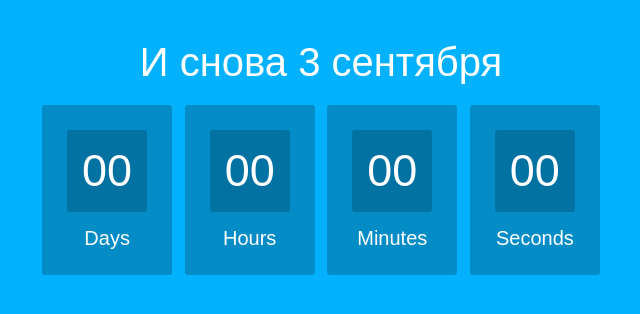
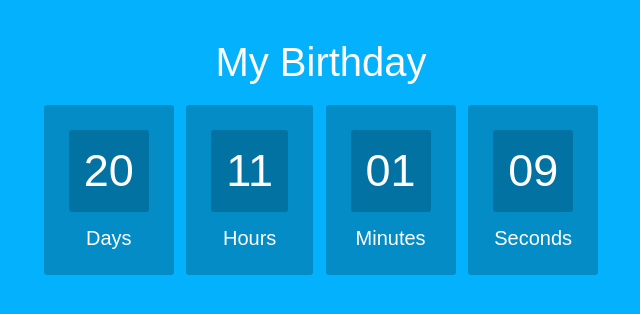
Before and after one commit to YuKcoder/goit-js-hw-11-timer, a plain HTML site: page index.html in a window 1280 px wide. Shown: the whole page, without its empty margins (319-959 px from the left). Drawn offline with Linux system fonts and the light colour scheme.

Commit message:
Adds new date

```diff
--- a/index.html
+++ b/index.html
@@ -8,7 +8,7 @@
     <link rel="stylesheet" href="./css/style.css" />
   </head>
   <body>
-    <h1 class="title">И снова 3 сентября</h1>
+    <h1 class="title">My Birthday</h1>
     <div class="timer" id="timer-1">
       <div class="field">
         <span class="value" data-value="days">00</span>
--- a/timer.js
+++ b/timer.js
@@ -44,7 +44,7 @@ class CountdownTimer {
 
 const timer = new CountdownTimer({
     selector: '#timer-1',
-    targetDate: new Date('Sep 03, 2021'),
+    targetDate: new Date('Feb 09, 2022'),
 });
 
 timer.start();
```
